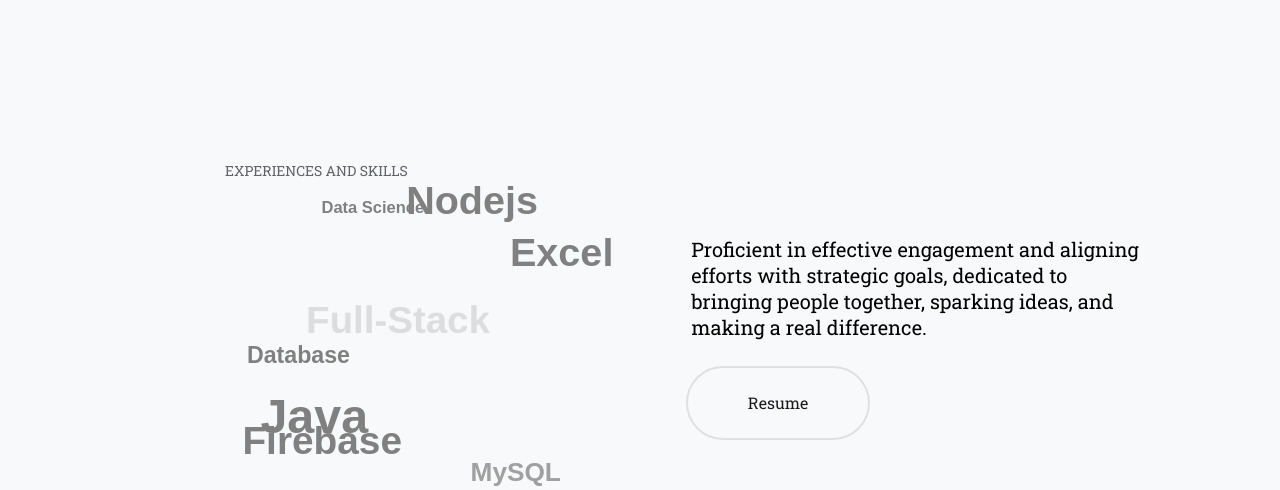
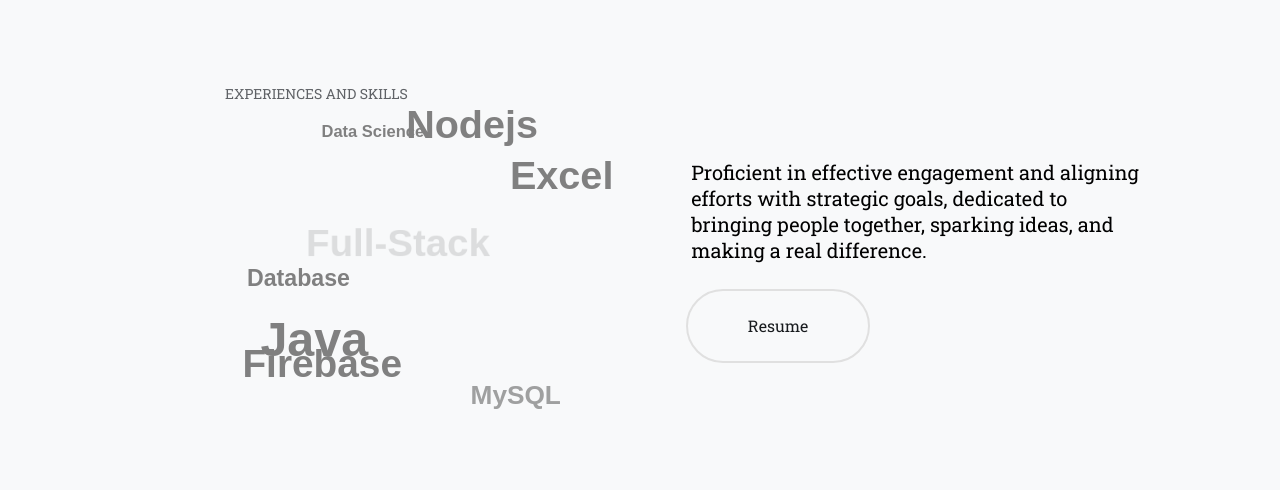
Before and after one commit to afgeloo/My-Portfolio, a React (Vite) app: page / in a window 1280 px wide. Shown: the part 2706-3196 px from the top of the page. Built offline with nearby package versions, Linux system fonts and the light colour scheme.

Commit message:
reduced the gaps

```diff
--- a/src/homepage.css
+++ b/src/homepage.css
@@ -36,7 +36,7 @@ body {
 .expskills-section {
     background-color: #f8f9fa;
     display: flex;
-    margin-top: 4%;
+    margin-top: -2%;
 }
 
 @media (max-width: 768px) {
```
